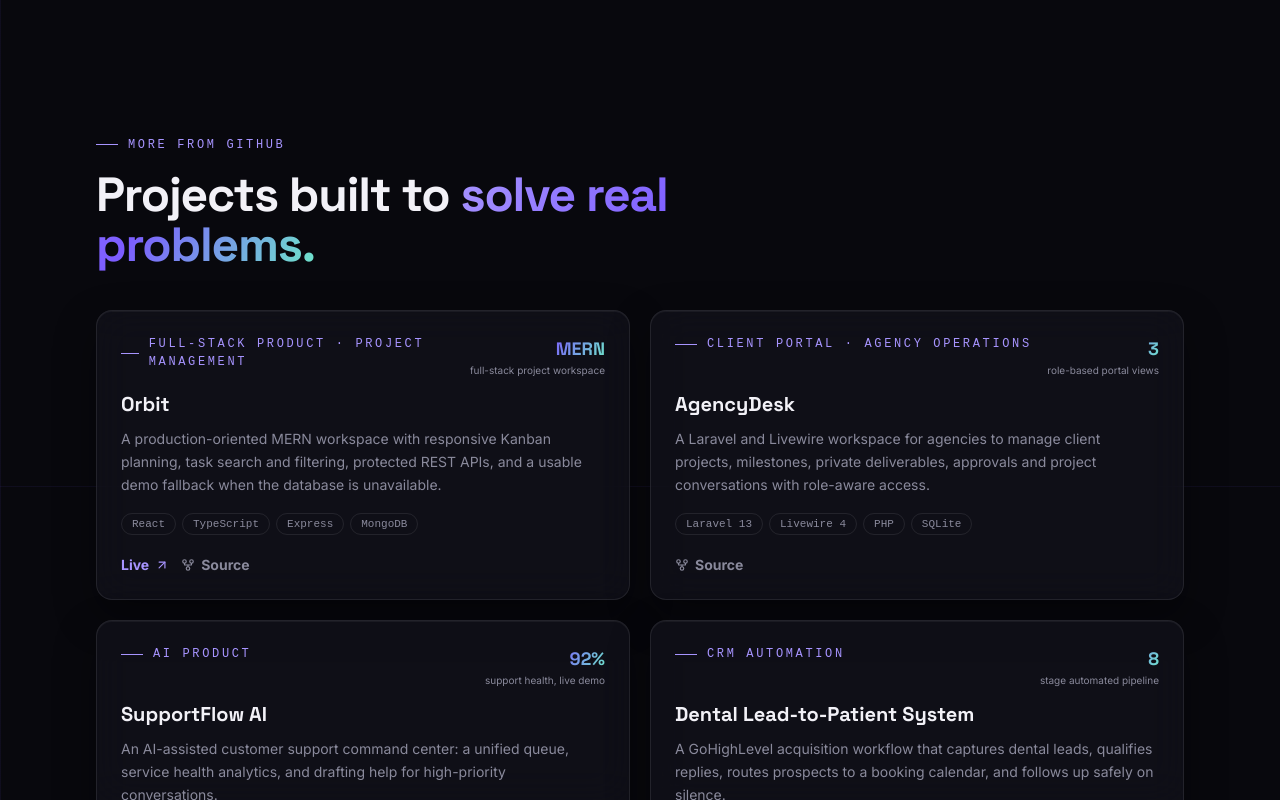
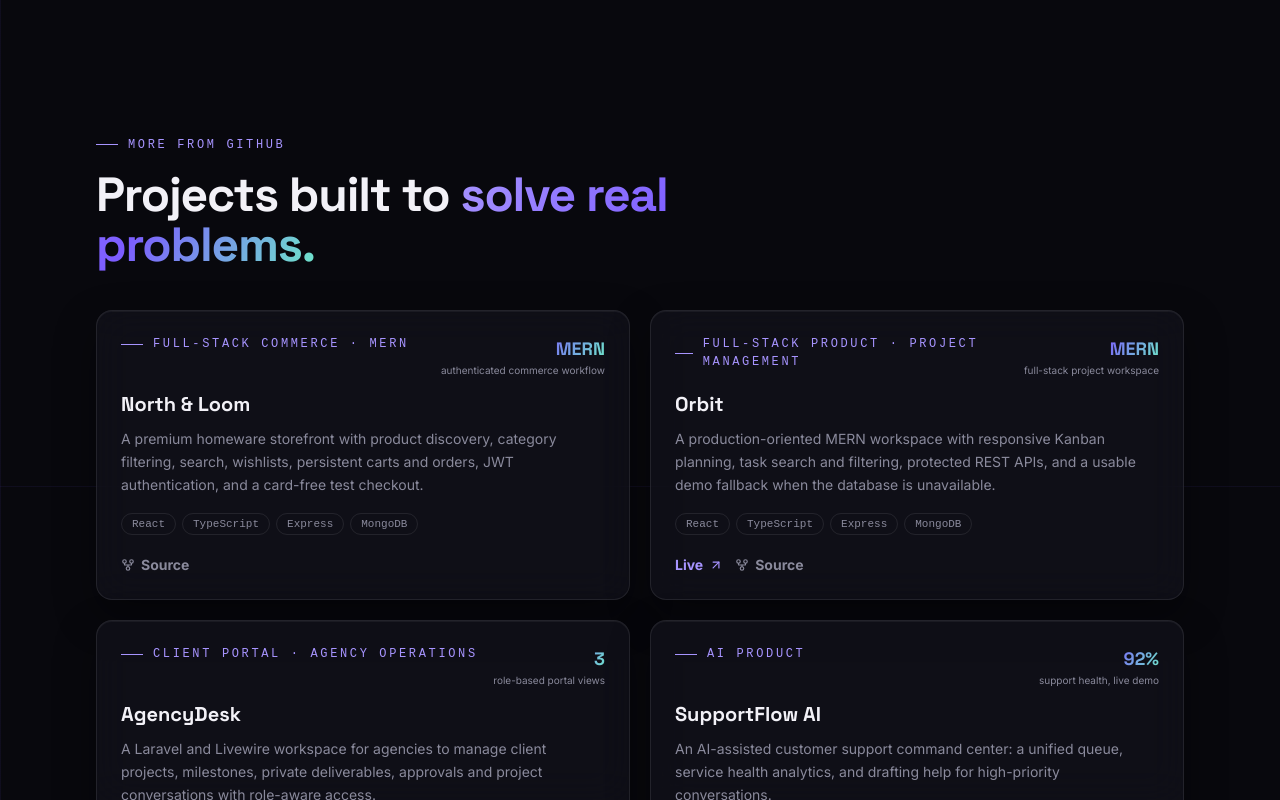
Before and after one commit to davimiza1/muhammad-dawood-portfolio, a Next.js app: page / in a window 1280 px wide. Shown: the part 1914-2714 px from the top of the page. Built offline with nearby package versions, Linux system fonts and the light colour scheme.

Commit message:
Feature North and Loom storefront

```diff
--- a/src/data/content.ts
+++ b/src/data/content.ts
@@ -26,7 +26,7 @@
 export const STATS = [
   { value: 4, suffix: "+", label: "years building" },
   { value: 50, suffix: "+", label: "client projects" },
-  { value: 20, suffix: "", label: "public repositories" },
+  { value: 21, suffix: "", label: "public repositories" },
   { value: 9, suffix: "+", label: "live product demos" },
 ];
 
@@ -55,6 +55,15 @@
 };
 
 export const GITHUB_PROJECTS: Project[] = [
+  {
+    key: "north-loom",
+    title: "North & Loom",
+    tag: "Full-Stack Commerce · MERN",
+    desc: "A premium homeware storefront with product discovery, category filtering, search, wishlists, persistent carts and orders, JWT authentication, and a card-free test checkout.",
+    stack: ["React", "TypeScript", "Express", "MongoDB"],
+    github: "https://github.com/davimiza1/north-and-loom",
+    metric: { value: "MERN", label: "authenticated commerce workflow" },
+  },
   {
     key: "orbit",
     title: "Orbit",
```
Also changed, not shown: 1 other file (tests, documents, lock files or other folders).
